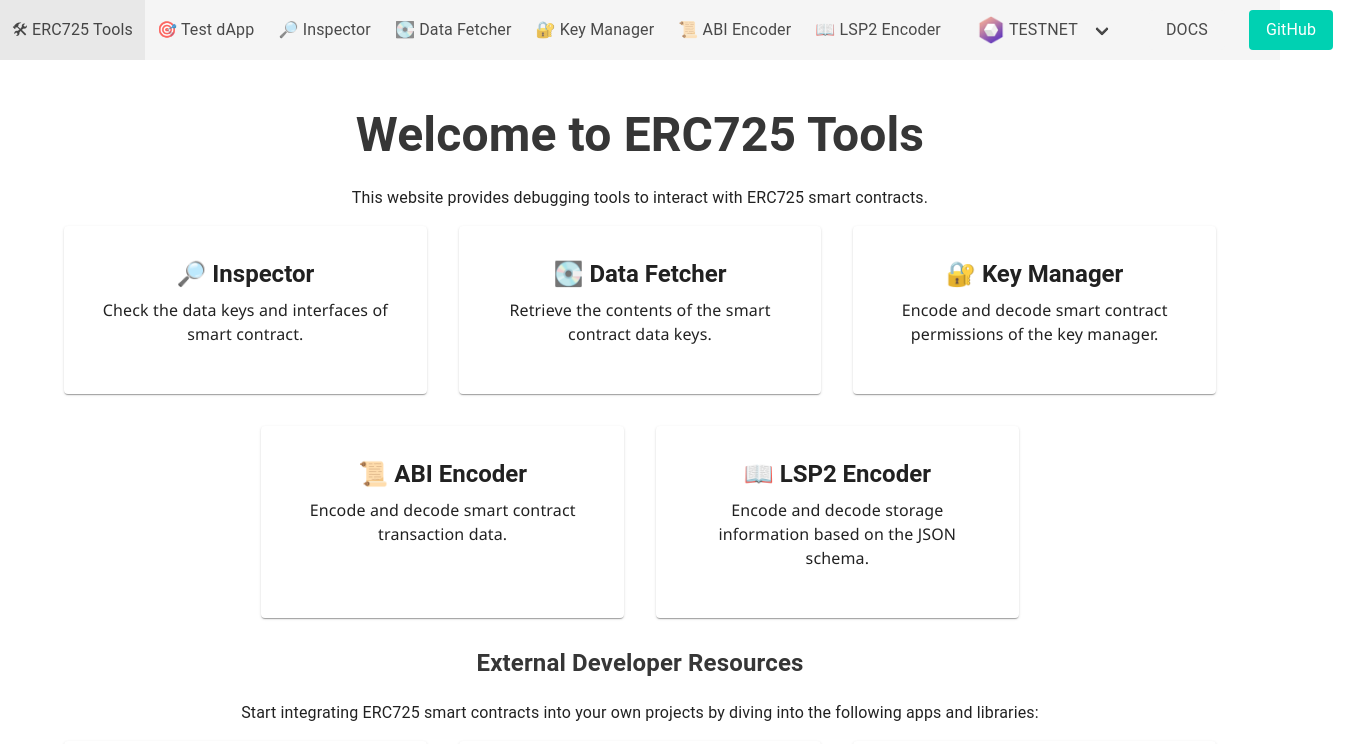
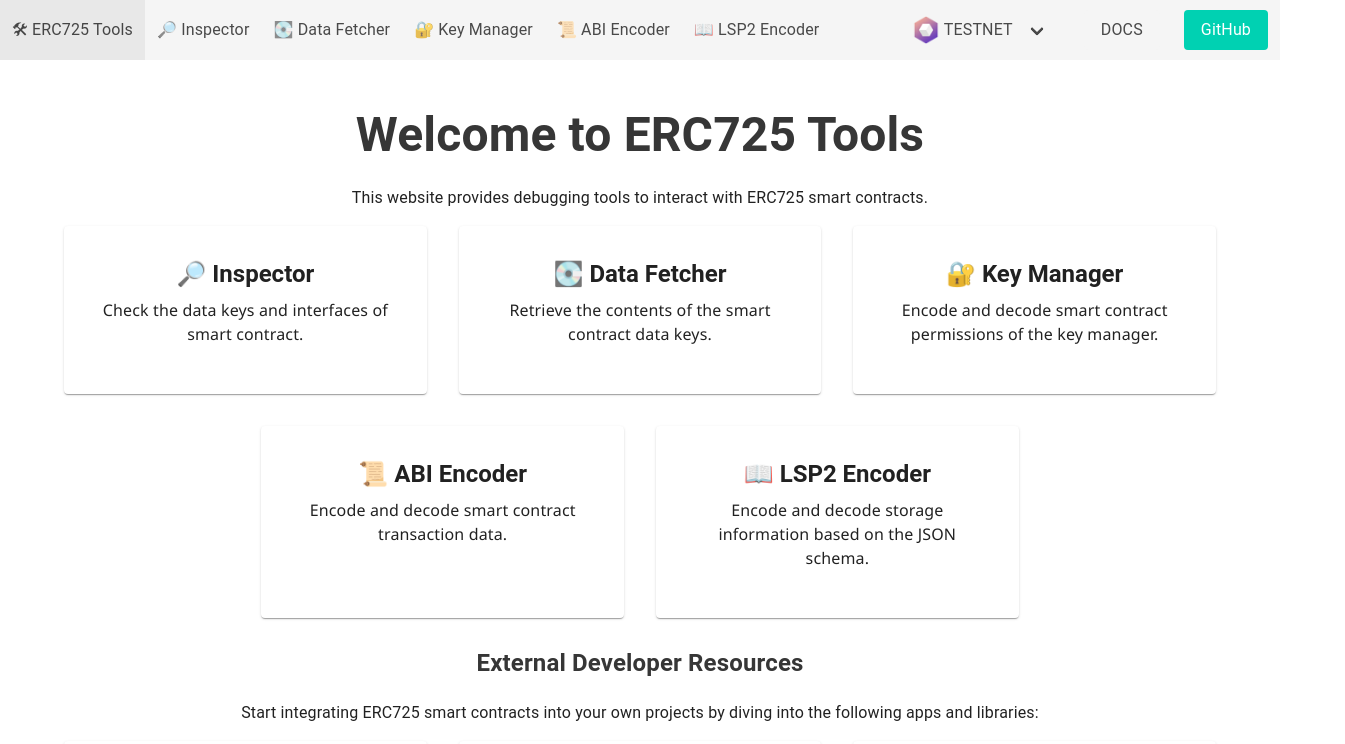
Before and after one commit to lukso-network/tools-erc725-inspect, a Next.js app: page / in a window 1280 px wide. Shown: the top 744 px of the page, 1345 px wide, since content can reach past the window. Built offline with nearby package versions, Linux system fonts and the light colour scheme.

Commit message:
chore: remove dApp from nav bar

```diff
--- a/components/NavBar/NavBar.tsx
+++ b/components/NavBar/NavBar.tsx
@@ -16,13 +16,6 @@ const NavBar: React.FC = () => {
           <Link href="/">
             <a className="navbar-item">🛠 ERC725 Tools</a>
           </Link>
-          <a
-            href="https://up-test-dapp.lukso.tech/"
-            rel="noreferrer"
-            className="navbar-item"
-          >
-            🎯 Test dApp
-          </a>
           <Link href="/inspector">
             <a
               className={`navbar-item ${
```
